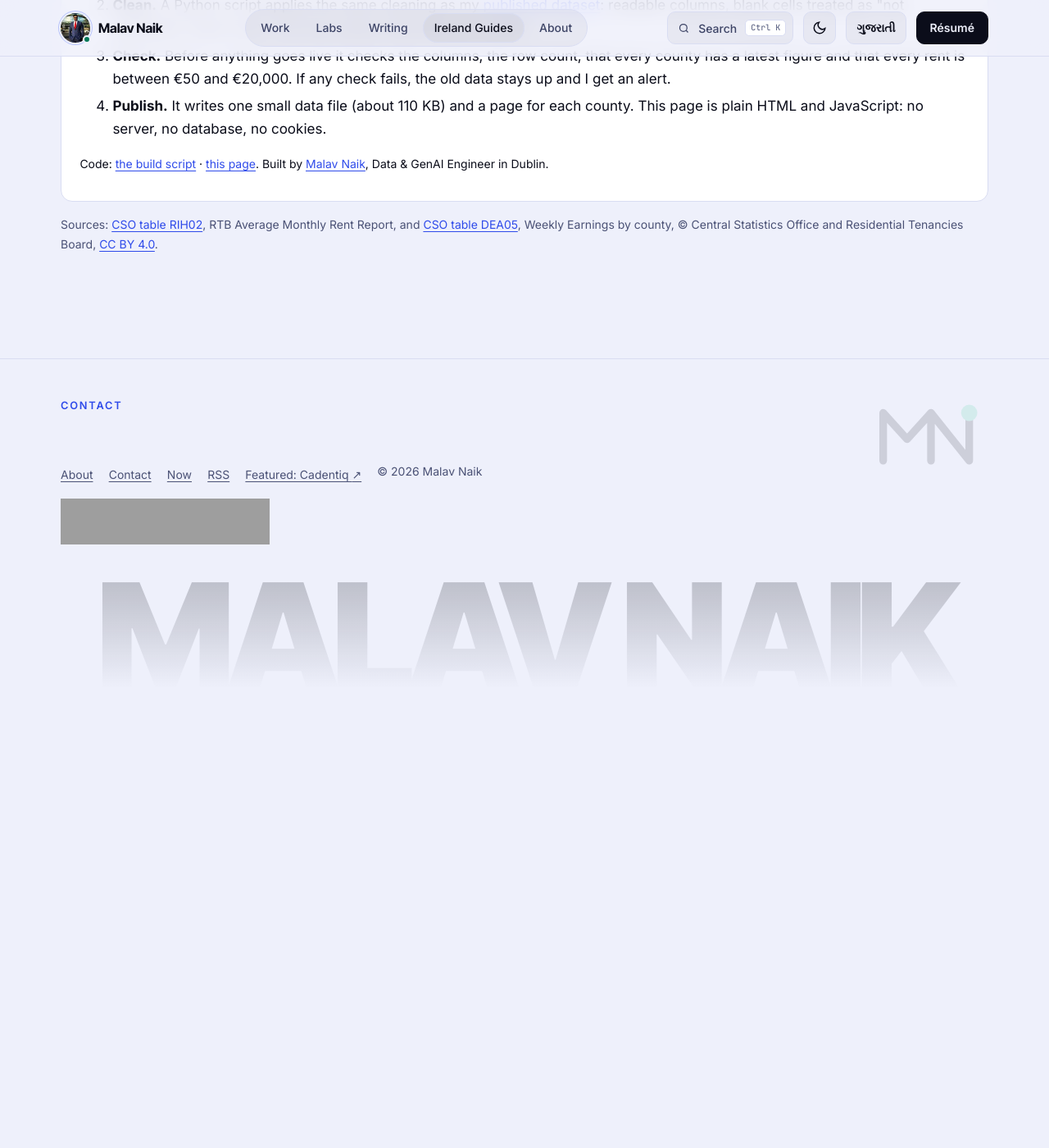
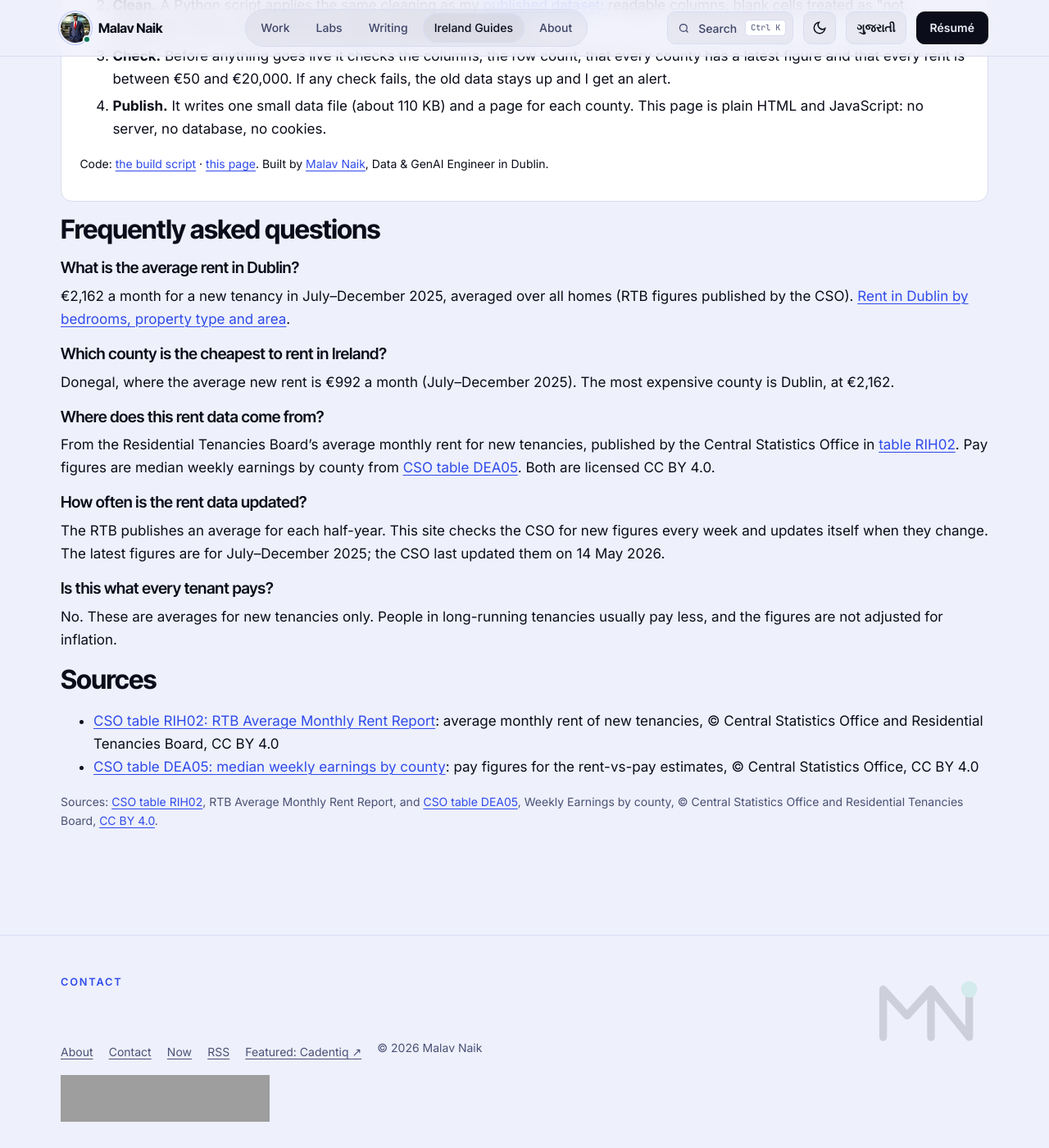
Before and after one commit to malavnaik99/malavnaik99.github.io, a Jekyll site: the page built from rent/index.html, in a window 1280 px wide and 1400 px high, scrolled down 4266 px. Shown: the whole window at 82% size. Built offline with Jekyll 4.4.1, drawn with Linux system fonts in a browser that asks for light colours; before the commit the page ends 5117 px from its top, so only the background shows below that; grey boxes are pictures that could not be loaded.

Commit message:
Add FAQs and Sources to the rent tool, Irish rents and Dublin Bikes pages
Answers use only facts already on the site. The Met Éireann source link is left
out until confirmed (TODO note in the page's front matter).

Co-Authored-By: Claude Opus 5.5 <noreply@anthropic.com>
Claude-Session: https://claude.ai/code/session_01JaFb16ekSngoViRMHjBUWS

```diff
--- a/_projects/irish-rents.md
+++ b/_projects/irish-rents.md
@@ -16,6 +16,24 @@ featured: true
 code_url: https://github.com/malavnaik99/irish-rents-dataset
 demo_url: https://www.kaggle.com/datasets/malavnaik/irish-rents-rtb
 tech: [Python, pandas, Kaggle, Hugging Face Datasets, GitHub Actions, CSO open data]
+# Shown at the end of the page, with FAQPage schema (_includes/faq.html, _includes/sources.html).
+faq:
+  - q: "Where does this Irish rent data come from?"
+    a: "From CSO table [RIH02](https://data.cso.ie/table/RIH02), the RTB Average Monthly Rent Report: the average monthly rent of new tenancies registered with the Residential Tenancies Board, published by the Central Statistics Office."
+  - q: "What does the cleaned dataset contain?"
+    a: "201,912 rents for 437 places (all 26 counties, 36 towns, cities and Dublin postal districts, and 375 smaller areas), every half-year from 2008 to 2025, by number of bedrooms and property type."
+  - q: "Is the rent data free to use?"
+    a: "Yes. The source data is © Central Statistics Office and Residential Tenancies Board, licensed CC BY 4.0, and the cleaned dataset uses the same licence: reuse it with credit."
+  - q: "Why are some rents missing?"
+    a: "The RTB leaves a cell empty when too few new tenancies were registered for a reliable average. Those rows are dropped and the reason is documented, so nobody averages in a zero."
+  - q: "Is this what every tenant pays?"
+    a: "No. These are averages for new tenancies only, not what all tenants pay, and they're not adjusted for inflation."
+  - q: "Where can I download the dataset?"
+    a: "On [Kaggle](https://www.kaggle.com/datasets/malavnaik/irish-rents-rtb) and [Hugging Face](https://huggingface.co/datasets/Malavnaik/irish-rents-rtb). A [Kaggle notebook](https://www.kaggle.com/code/malavnaik/cleaning-irish-rents-rtb) shows every cleaning step and rebuilds the data from the official source."
+sources:
+  - name: "CSO table RIH02: RTB Average Monthly Rent Report"
+    url: https://data.cso.ie/table/RIH02
+    note: "average monthly rent of new tenancies, © Central Statistics Office and Residential Tenancies Board, CC BY 4.0"
 ---
 **Try it:** the [Irish Rent Reality Check](/rent/) turns this data into a free tool: pick any area to see its rent, how it has changed, how much of typical pay it takes, and where your budget fits.
 
--- a/rent/index.html
+++ b/rent/index.html
@@ -17,6 +17,16 @@ dataset:
   place: "Ireland"
   keywords: [rent, Ireland, RTB, CSO, housing, Dublin, open data]
   sources: [https://data.cso.ie/table/RIH02]
+# FAQ: written each week by scripts/rent_build.py into _data/rent_summary.json, so its numbers stay current (see _includes/faq.html).
+faq_from: rent_summary
+# Sources section (_includes/sources.html).
+sources:
+  - name: "CSO table RIH02: RTB Average Monthly Rent Report"
+    url: https://data.cso.ie/table/RIH02
+    note: "average monthly rent of new tenancies, © Central Statistics Office and Residential Tenancies Board, CC BY 4.0"
+  - name: "CSO table DEA05: median weekly earnings by county"
+    url: https://data.cso.ie/table/DEA05
+    note: "pay figures for the rent-vs-pay estimates, © Central Statistics Office, CC BY 4.0"
 ---
 {%- assign R = site.data.rent_summary %}{% assign top = R.counties | first %}{% assign low = R.counties | last %}{% assign dub = R.counties | where: "id", "dublin" | first %}
 {%- comment -%}
@@ -213,6 +223,9 @@ document.querySelectorAll("table[data-sortable]").forEach(function (t) {
   </ol>
   <p class="small">Code: <a href="https://github.com/malavnaik99/malavnaik99.github.io/blob/main/scripts/rent_build.py">the build script</a> · <a href="https://github.com/malavnaik99/malavnaik99.github.io/blob/main/rent/index.html">this page</a>. Built by <a href="{{ '/about/' | relative_url }}">Malav Naik</a>, Data &amp; GenAI Engineer in Dublin.</p>
 </section>
+
+{% include faq.html %}
+{% include sources.html %}
 
 <p class="small muted" id="rentSource">Sources: <a href="https://data.cso.ie/table/RIH02">CSO table RIH02</a>, RTB Average Monthly Rent Report, and <a href="https://data.cso.ie/table/DEA05">CSO table DEA05</a>, Weekly Earnings by county, © Central Statistics Office and Residential Tenancies Board, <a href="https://creativecommons.org/licenses/by/4.0/">CC BY 4.0</a>.</p>
 </div>
```
Also changed, not shown: MAINTENANCE.md (+2 -2 lines), _projects/dublin-bikes-pipeline.md (+28 -0 lines).
